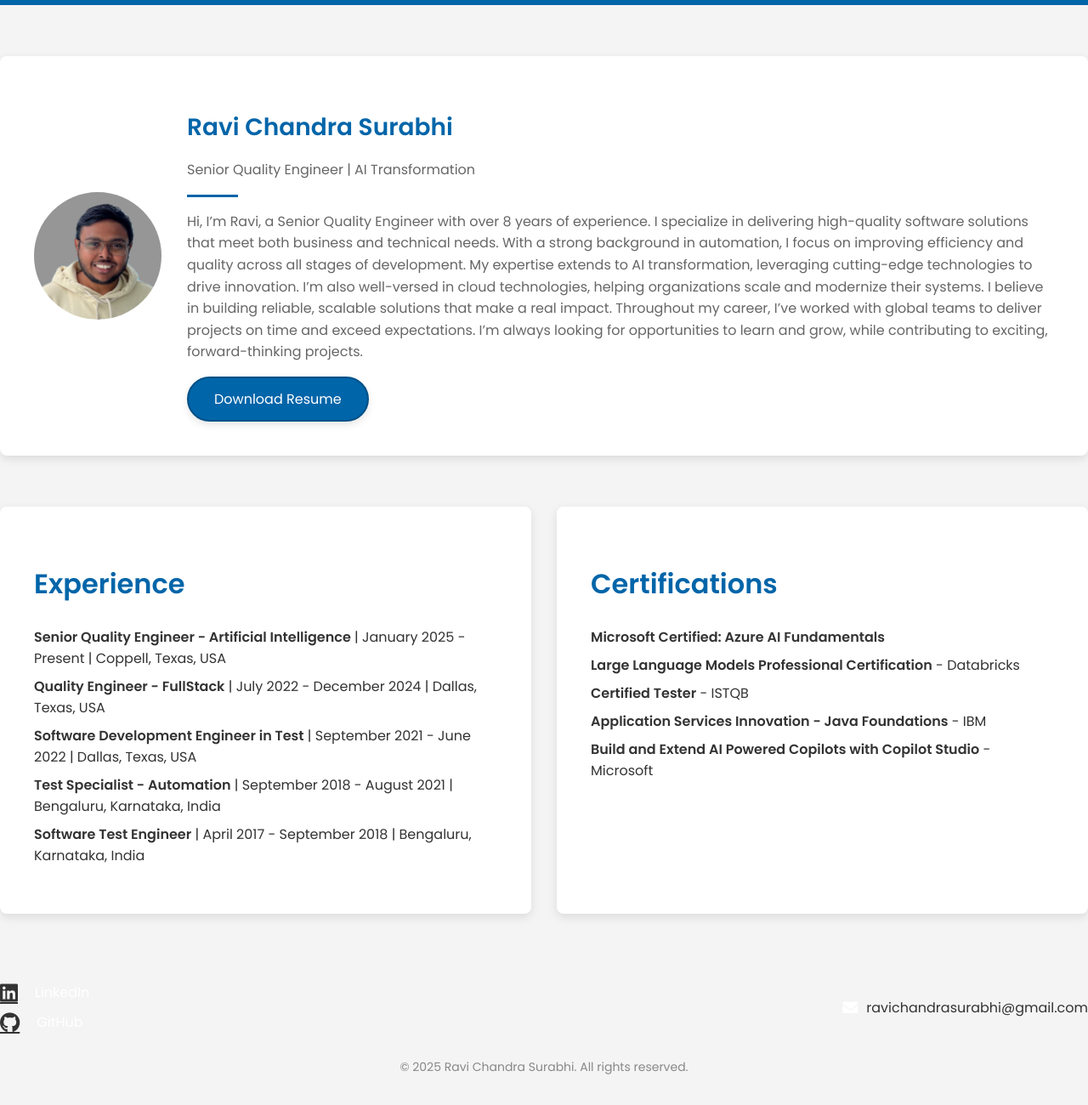
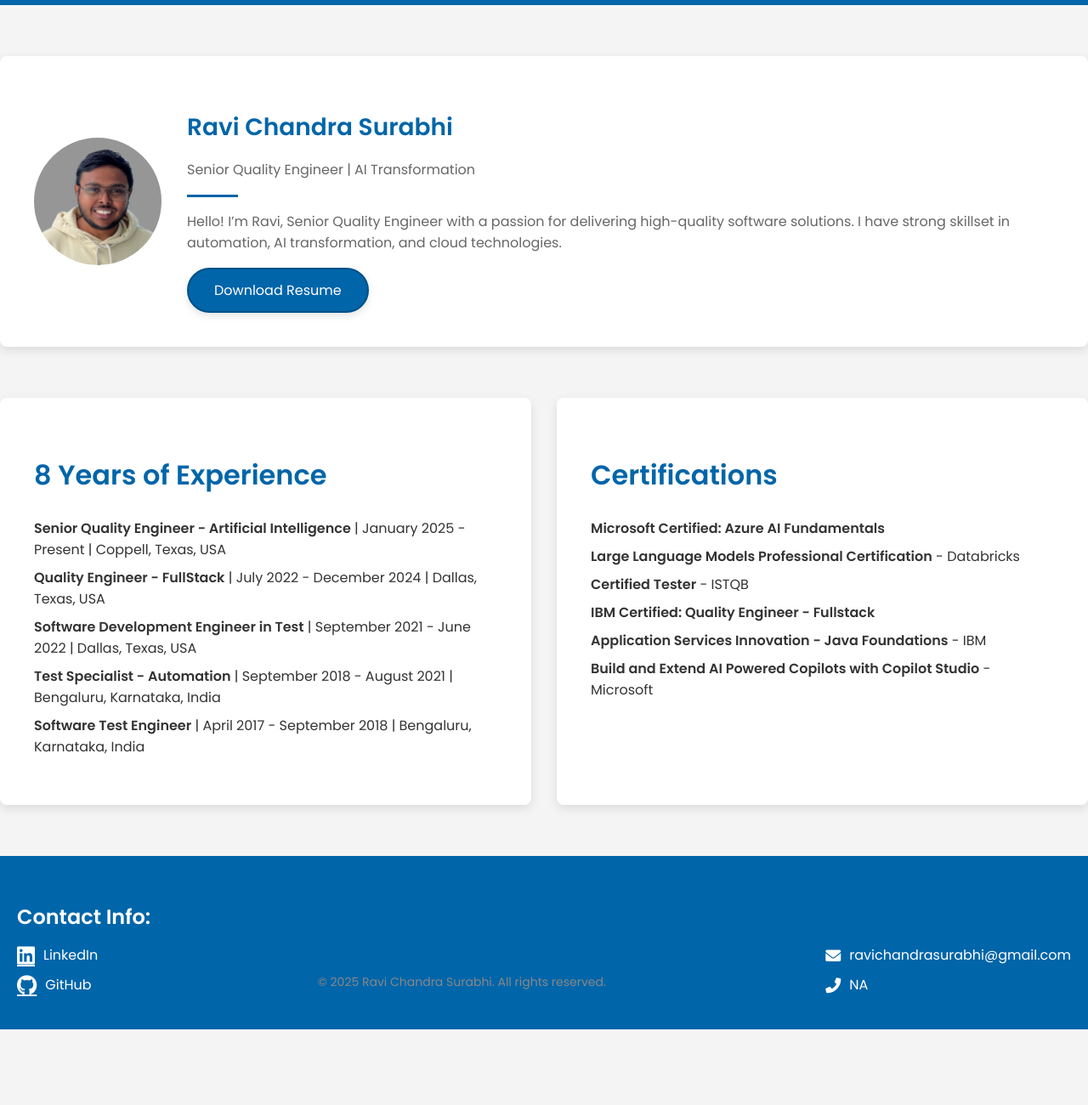
Before and after one commit to ravichandrasurabhi/myportfolio, a plain HTML site: page index.html in a window 1280 px wide. Shown: the part 49-1349 px from the top of the page at 85% size. After the commit the page ends 1260 px from the top, so only its background shows below. Drawn offline with Linux system fonts and the light colour scheme.

Commit message:
Update index.html

```diff
--- a/index.html
+++ b/index.html
@@ -227,14 +227,8 @@
                 <h2>Ravi Chandra Surabhi</h2>
                 <p>Senior Quality Engineer | AI Transformation</p>
                 <div class="divider"></div>
-                <p>Hi, I’m Ravi, a Senior Quality Engineer with over 8 years of experience.
-I specialize in delivering high-quality software solutions that meet both business and technical needs.
-With a strong background in automation, I focus on improving efficiency and quality across all stages of development.
-My expertise extends to AI transformation, leveraging cutting-edge technologies to drive innovation.
-I’m also well-versed in cloud technologies, helping organizations scale and modernize their systems.
-I believe in building reliable, scalable solutions that make a real impact.
-Throughout my career, I’ve worked with global teams to deliver projects on time and exceed expectations.
-I’m always looking for opportunities to learn and grow, while contributing to exciting, forward-thinking projects.</p>
+                <p>Hello! I’m Ravi, Senior Quality Engineer with a passion for delivering high-quality software solutions.
+                    I have strong skillset in automation, AI transformation, and cloud technologies.</p>
                 <a href="./updated_Resume.pdf" target="_blank" download="Ravi_Resume.pdf" class="download-btn">Download
                     Resume</a>
             </div>
@@ -244,7 +238,7 @@ I’m always looking for opportunities to learn and grow, while contributing to
         <div class="experience-certifications-wrapper">
             <!-- Experience Section -->
             <div class="experience" id="experience-section">
-                <h2>Experience</h2>
+                <h2>8 Years of Experience</h2>
                 <ul>
                         <li><strong>Senior Quality Engineer - Artificial Intelligence</strong> | January 2025 - Present |
                             Coppell, Texas, USA</li>
@@ -266,6 +260,7 @@ I’m always looking for opportunities to learn and grow, while contributing to
                     <li><strong>Microsoft Certified: Azure AI Fundamentals</strong></li>
                     <li><strong>Large Language Models Professional Certification</strong> - Databricks</li>
                     <li><strong>Certified Tester</strong> - ISTQB</li>
+                    <li><strong>IBM Certified: Quality Engineer - Fullstack</strong></li>
                     <li><strong>Application Services Innovation - Java Foundations</strong> - IBM</li>
                     <li><strong>Build and Extend AI Powered Copilots with Copilot Studio</strong> - Microsoft</li>
                 </ul>
@@ -273,36 +268,37 @@ I’m always looking for opportunities to learn and grow, while contributing to
         </div>
 
         <!-- Footer -->
-<footer id="footer" style="background-color: #f4f4f4; text-align: center; padding: 20px 0;">
-    <!-- Footer Grid for Socials and Contact Info -->
-    <div class="footer-grid" style="display: flex; justify-content: space-between; align-items: center; margin-bottom: 20px;">
-        <!-- Left: Social Media Links -->
-        <div class="socials" style="display: flex; justify-content: flex-start;">
-            <div class="social-item" style="display: flex; align-items: center; margin-right: 20px;">
-                <a href="https://www.linkedin.com/in/ravichandrasurabhi" target="_blank" class="fab fa-linkedin" style="color: #333;"></a>
-                <span style="margin-left: 10px;">LinkedIn</span>
+        <footer id="footer">
+            <h3>Contact Info:</h3>
+            <div class="footer-grid">
+                <div class="socials">
+                    <div class="social-item">
+                        <a href="https://www.linkedin.com/in/ravichandrasurabhi" target="_blank" class="fab fa-linkedin"></a>
+                        <span>LinkedIn</span>
                     </div>
-            <div class="social-item" style="display: flex; align-items: center;">
-                <a href="https://github.com/ravichandrasurabhi" target="_blank" class="fab fa-github" style="color: #333;"></a>
-                <span style="margin-left: 10px;">GitHub</span>
+                    <div class="social-item">
+                        <a href="https://github.com/ravichandrasurabhi" target="_blank" class="fab fa-github"></a>
+                        <span>GitHub</span>
                     </div>
                 </div>
+                <div style="margin-top: 20px; font-size: 14px; color: #888; text-align: center;">
 
-        <!-- Right: Contact Info -->
-        <div class="contact-info" style="display: flex; justify-content: flex-end;">
-            <div class="contact-item" style="display: flex; align-items: center;">
-                <i class="fas fa-envelope" style="margin-right: 10px;"></i>
-                <a href="mailto:ravichandrasurabhi@gmail.com" style="text-decoration: none; color: #333;">ravichandrasurabhi@gmail.com</a>
+
+        <p>&copy; 2025 Ravi Chandra Surabhi. All rights reserved.</p>
+
+    </div>
+                <div class="contact-info">
+                    <div class="contact-item">
+                        <i class="fas fa-envelope"></i>
+                        <a href="mailto:ravichandrasurabhi@gmail.com">ravichandrasurabhi@gmail.com</a>
+                    </div>
+                    <div class="contact-item">
+                        <i class="fas fa-phone-alt"></i>
+                        <a href="tel:+19">NA</a>
                     </div>
                 </div>
             </div>
-
-    <!-- Centered Copyright Text -->
-    <div style="margin-top: 20px; font-size: 14px; color: #888; text-align: center;">
-        <p>&copy; 2025 Ravi Chandra Surabhi. All rights reserved.</p>
-    </div>
         </footer>
-
 
     </div>
 </body>
```
Lines whose indentation alone changed are shown as unchanged.
